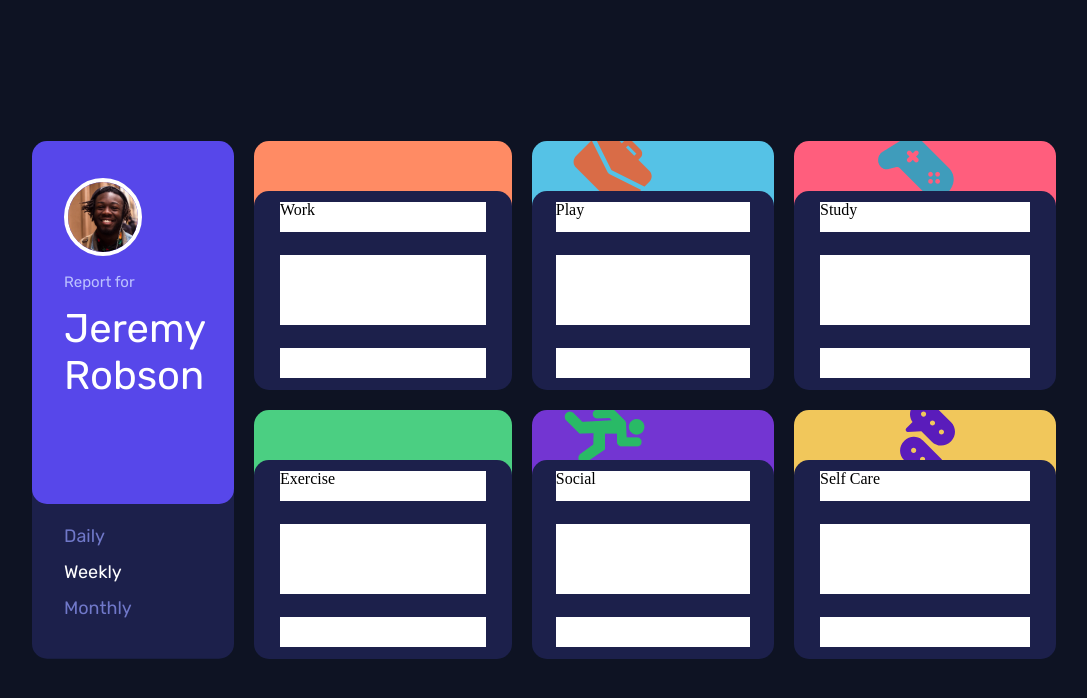
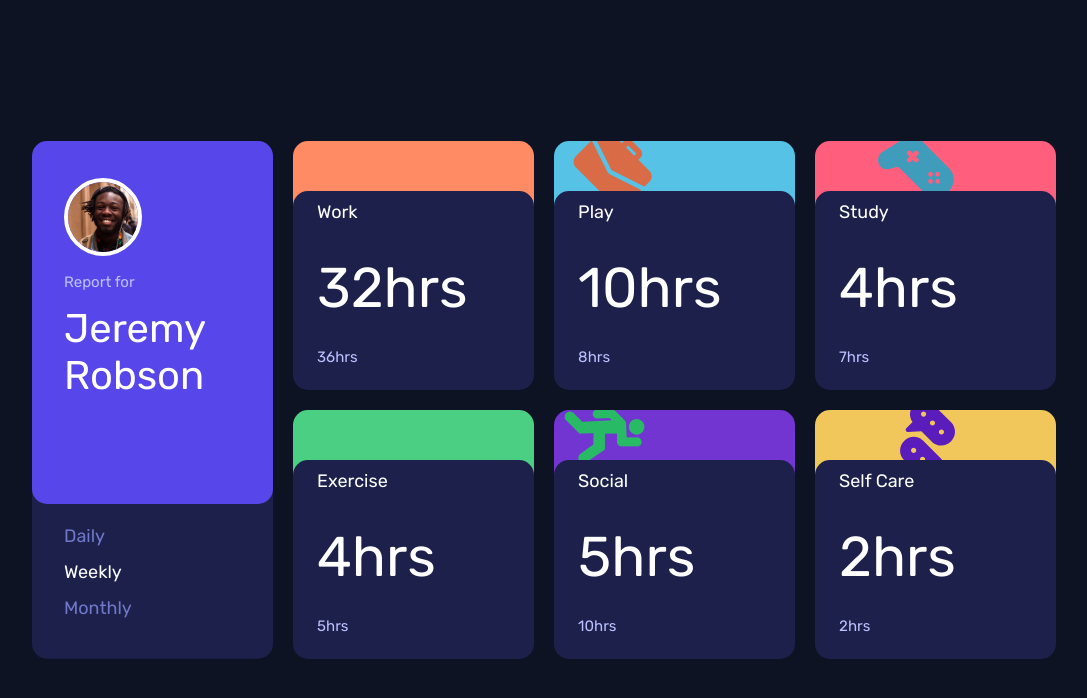
Before and after one commit to LashaGogli/Time-Tracking-Dashboard, a plain HTML site: page index.html in a window 1280 px wide. Shown: the top 698 px of the page, without its empty margins (96-1183 px from the left). Drawn offline with Linux system fonts and the light colour scheme.

Commit message:
Desktop version

```diff
--- a/main.js
+++ b/main.js
@@ -104,10 +104,28 @@ let somedata = [
 ]
 
 let transparetndivs = document.querySelectorAll(".transparetndiv");
-console.log(transparetndivs);
+let hourdiv = document.querySelectorAll(".hourdiv");
+let previous = document.querySelectorAll(".previous");
+
 
 transparetndivs.forEach((div, i) => {
+  let tytleP = document.createElement("p");
+  tytleP.classList.add("tytle");
+  tytleP.textContent = somedata[i].title;
+  div.appendChild(tytleP);
+});
+
+hourdiv.forEach((div, i) => {
   let someP = document.createElement("p");
-  someP.textContent = somedata[i].title;
+  someP.classList.add("current");
+  someP.textContent = somedata[i].timeframes.weekly.current+"hrs";
   div.appendChild(someP);
 });
+
+previous.forEach((div, i) => {
+  let someP = document.createElement("p");
+  someP.classList.add("previousP");
+  someP.style.position="absolute";
+  someP.textContent = somedata[i].timeframes.weekly.previous+"hrs";
+  div.appendChild(someP);
+});
--- a/style.css
+++ b/style.css
@@ -247,7 +247,8 @@
     color: #7078C9;
     margin-left: 32px;
 }
-.weekly{
+
+.weekly {
     font-family: 'Rubik';
     font-style: normal;
     font-weight: 400;
@@ -256,7 +257,8 @@
     color: white;
     margin-left: 32px;
 }
-.monthly{
+
+.monthly {
     font-family: 'Rubik';
     font-style: normal;
     font-weight: 400;
@@ -265,26 +267,58 @@
     color: #7078C9;
     margin-left: 32px;
 }
-.transparetndiv{
+
+.transparetndiv {
     width: 80%;
     height: 30px;
-    background-color: white;
     margin: 0 auto;
 }
-.hourdiv{
+
+.hourdiv {
     width: 80%;
     height: 70px;
-    background-color: white;
     margin: 0 auto;
 
 }
-.previous{
+
+.previous {
     width: 80%;
     height: 30px;
-    background-color: white;
     margin: 0 auto;
 }
 
+.tytle {
+    position: absolute;
+    height: 21px;
+    font-family: 'Rubik';
+    font-style: normal;
+    font-weight: 500;
+    font-size: 18px;
+    line-height: 21px;
+    color: white;
+}
+
+.current {
+    position: absolute;
+    height: 66px;
+    font-family: 'Rubik';
+    font-style: normal;
+    font-weight: 300;
+    font-size: 56px;
+    line-height: 66px;
+    color: #FFFFFF;
+}
+
+.previousP {
+    position: absolute;
+    height: 18px;
+    font-family: 'Rubik';
+    font-style: normal;
+    font-weight: 400;
+    font-size: 15px;
+    line-height: 18px;
+    color: #BBC0FF;
+}
 
 @media(max-width:376px) {
     .container {
```
